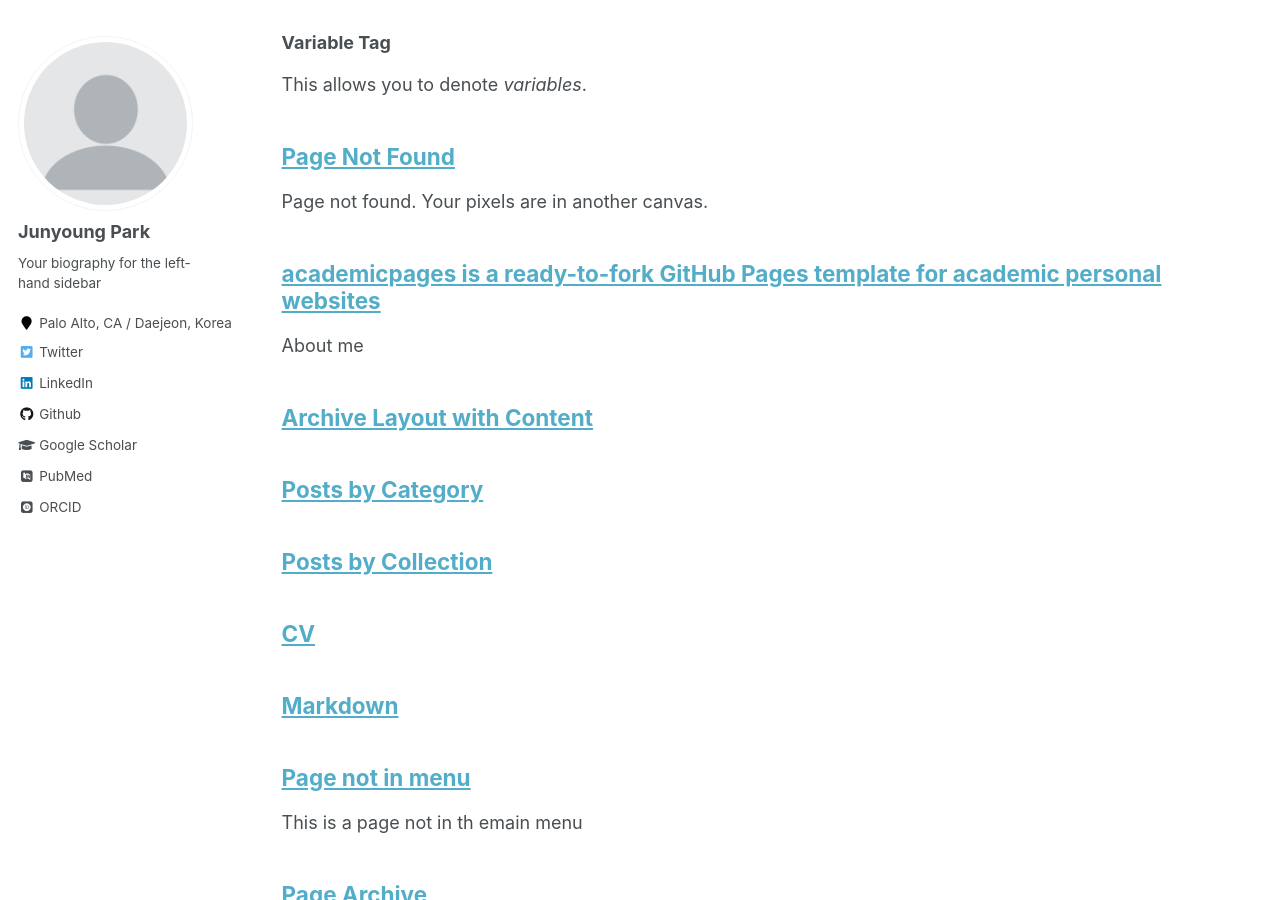
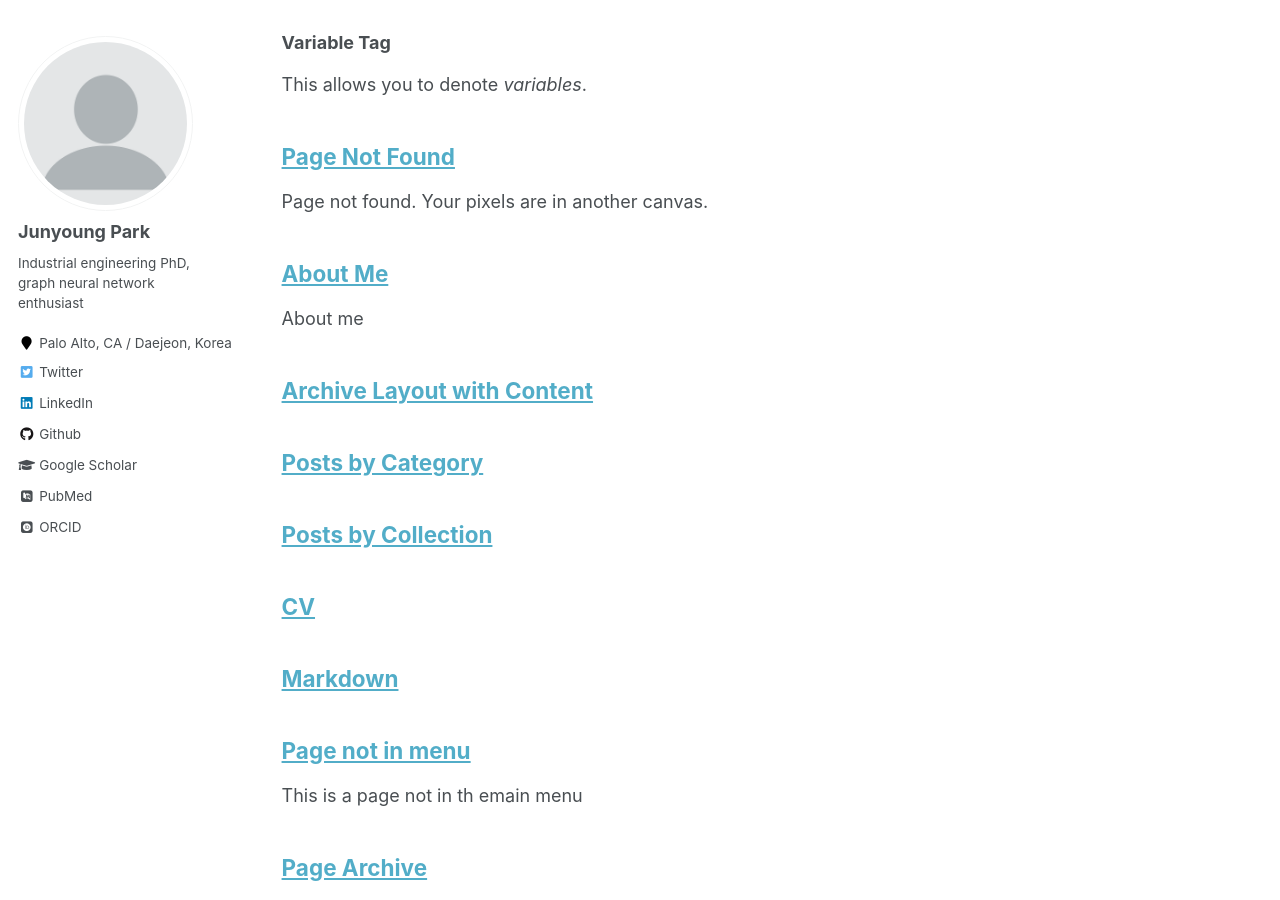
Before and after one commit to Junyoungpark/_junyoungpark.github.io, a Jekyll site: the page built from _pages/archive-layout-with-content.md, in a window 1280 px wide and 900 px high, scrolled down 4553 px. Built offline with Jekyll 4.4.1, drawn with Linux system fonts in a browser that asks for light colours; some web fonts are replaced; some of the changed text lies outside the part shown.

Commit message:
update about.md

```diff
--- a/_config.yml
+++ b/_config.yml
@@ -9,11 +9,11 @@
 locale                   : "en-US"
 title                    : "Junyoung Park"
 title_separator          : "-"
-name                     : &name "Your Name"
-description              : &description "personal description"
+name                     : &name "Junyoung Park"
+description              : &description "Industrial engineering PhD, graph neural network enthusiast"
 url                      : https://academicpages.github.io # the base hostname & protocol for your site e.g. "https://mmistakes.github.io"
 baseurl                  : "" # the subpath of your site, e.g. "/blog"
-repository               : "academicpages/academicpages.github.io"
+repository               : "junyoungpark/junyoungpark.github.io"
 teaser                   :  # filename of teaser fallback teaser image placed in /images/, .e.g. "500x300.png"
 breadcrumbs              : false # true, false (default)
 words_per_minute         : 160
@@ -82,7 +82,7 @@ analytics:
 author:
   name             : "Junyoung Park"
   avatar           : "profile.png"
-  bio              : "Your biography for the left-hand sidebar"
+  bio              : "Industrial engineering PhD, graph neural network enthusiast"
   location         : "Palo Alto, CA / Daejeon, Korea"
   employer         :
   pubmed           : "https://www.ncbi.nlm.nih.gov/pubmed/?term=john+snow"
```
Also changed, not shown: _pages/about.md (+62 -31 lines).
